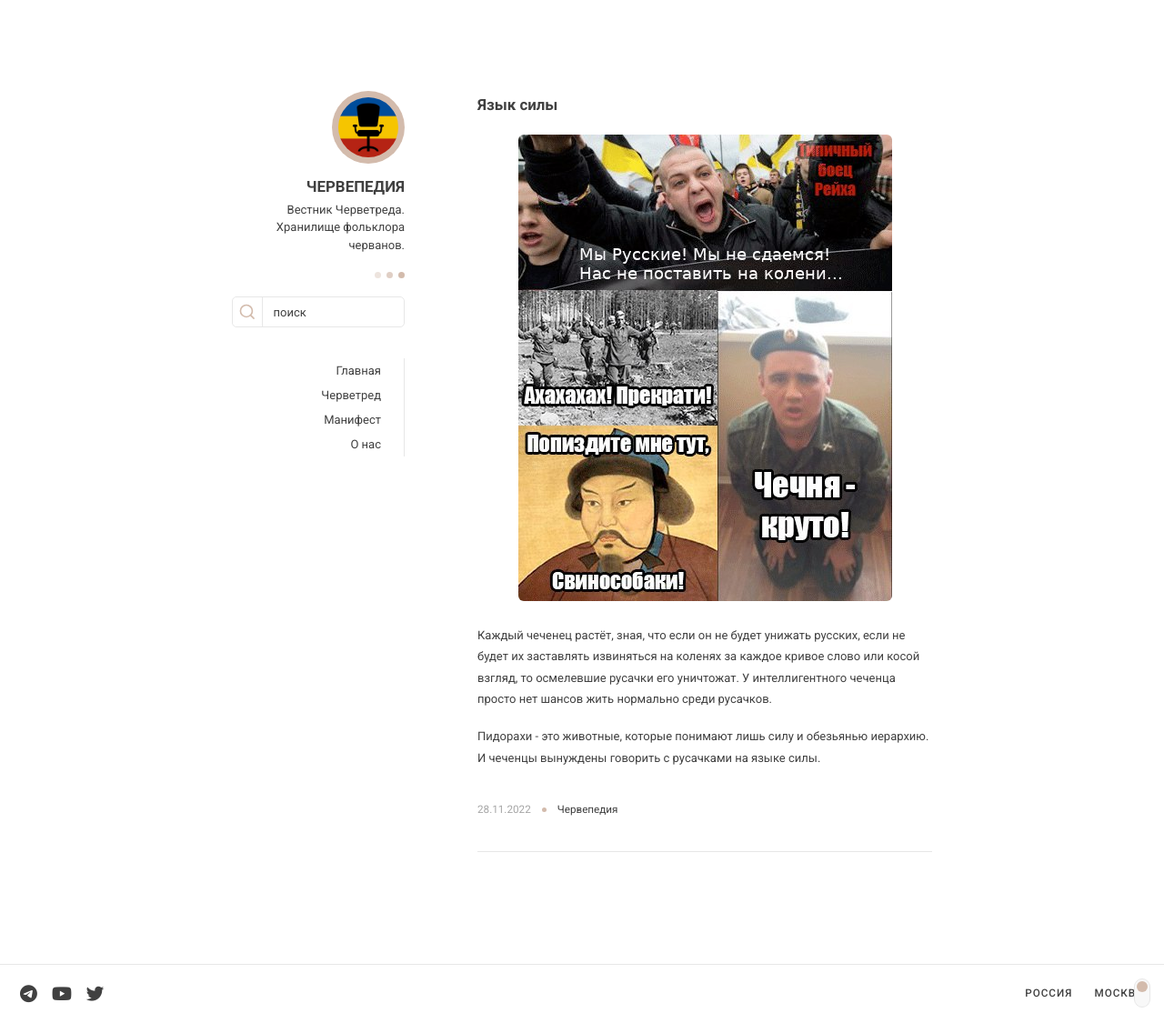
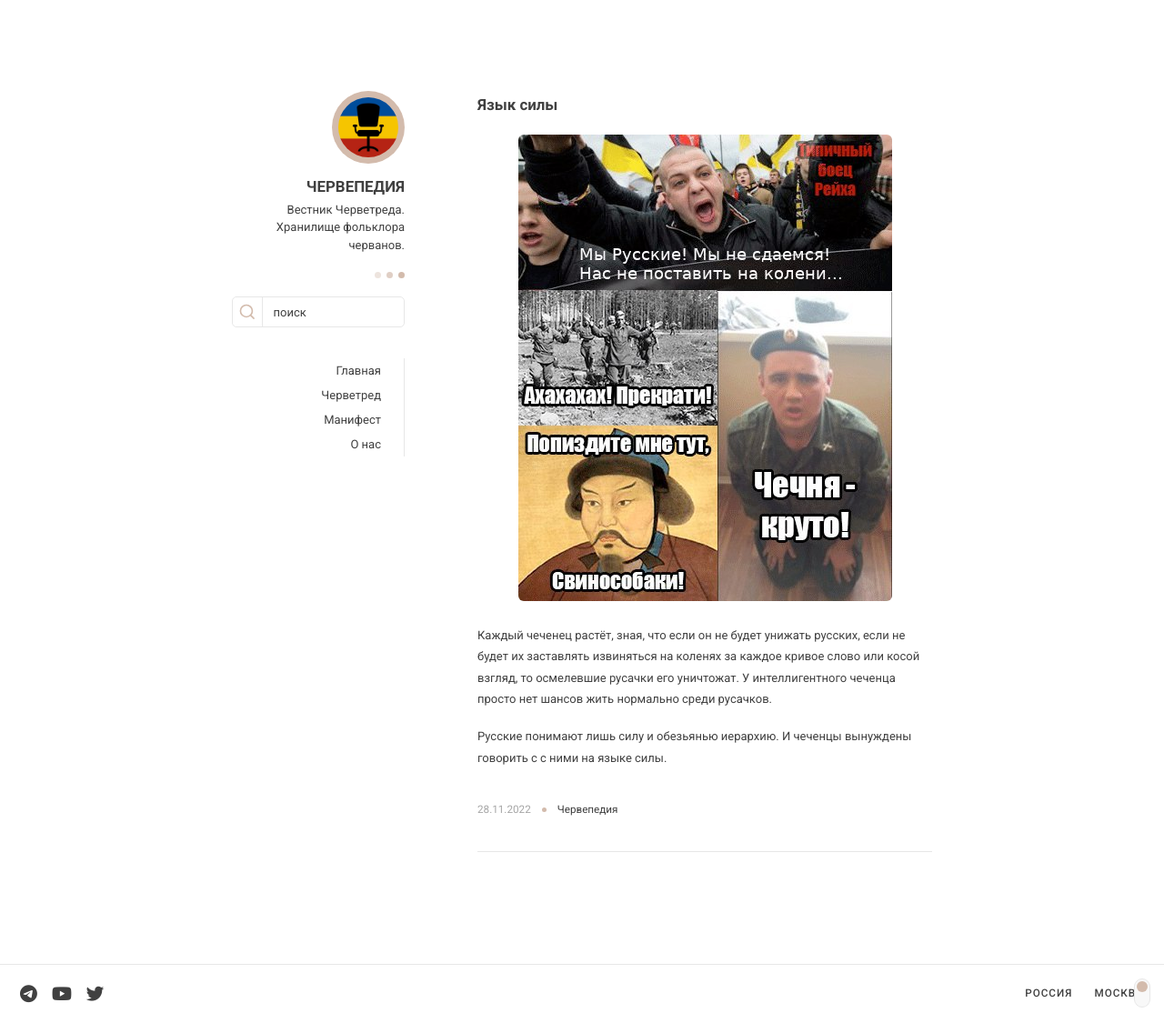
Before and after one commit to chervepediya/chervepediya.github.io, a Jekyll site: the page built from _posts/2022-11-28-language-of-force.md, in a window 1280 px wide and 1125 px high. Shown: the whole window at 91% size. Built offline with Jekyll 4.4.1, drawn with Linux system fonts in a browser that asks for light colours; a script that is not in the unit is left out.

Commit message:
Update 2022-11-28-language-of-force.md

```diff
--- a/_posts/2022-11-28-language-of-force.md
+++ b/_posts/2022-11-28-language-of-force.md
@@ -8,4 +8,4 @@ image: assets/images/chechen.png
 
 <p>Каждый чеченец растёт, зная, что если он не будет унижать русских, если не будет их заставлять извиняться на коленях за каждое кривое слово или косой взгляд, то осмелевшие русачки его уничтожат. У интеллигентного чеченца просто нет шансов жить нормально среди русачков.</p>
 
-<p>Пидорахи - это животные, которые понимают лишь силу и обезьянью иерархию. И чеченцы вынуждены говорить с русачками на языке силы.</p>
+<p>Русские понимают лишь силу и обезьянью иерархию. И чеченцы вынуждены говорить с с ними на языке силы.</p>
```
